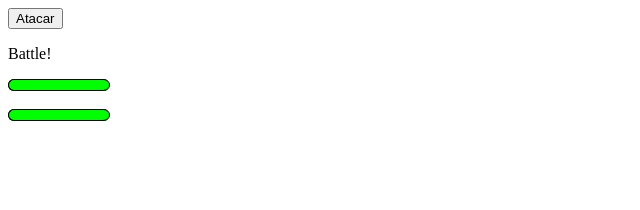
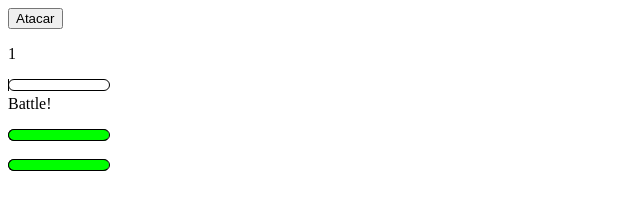
Before and after one commit to hugoFreit4s/oop-rpg, a website with bundled scripts: page index.html in a window 1280 px wide. Shown: the whole page, without its empty margins (0-640 px from the left). Built offline with nearby package versions, Linux system fonts and the light colour scheme.

Commit message:
Level bar added to the screen

```diff
--- a/Classes/Player.ts
+++ b/Classes/Player.ts
@@ -29,6 +29,10 @@ export default class Player extends Entity {
 
     get playerRequiredExp(): number {
         return this.requiredExp;
+    }
+
+    get playerLevel(): number {
+        return this.level;
     }
 
     getDmg(dmg: number): string {
--- a/Classes/UI.ts
+++ b/Classes/UI.ts
@@ -12,6 +12,7 @@ export default class UI {
         //Life percentage calc
         const playerLifePercentage = (p.hp / p.maxHp) * 100;
         const enemyLifePercentage = (e.hp / e.maxHp) * 100;
+        const levelPercentage = (p.playerExpAmount / p.playerRequiredExp) * 100;
 
         //External div
         const appDiv = document.createElement('div');
@@ -24,6 +25,22 @@ export default class UI {
         messageElement.id = 'message'
         msgDiv.appendChild(messageElement);
 
+        //Level div
+        const levelDiv = document.createElement('div');
+        const levelElement = document.createElement('p');
+        const levelBar = document.createElement('div');
+        levelBar.classList.add('life_bar');
+        const levelBarBg = document.createElement('div');
+        levelBarBg.classList.add('bar_bg');
+        const currentLevelBar = document.createElement('div');
+        currentLevelBar.classList.add('level_bar');
+        currentLevelBar.style.width = `${levelPercentage}%`
+        levelElement.innerText = p.playerLevel.toString();
+        levelBar.appendChild(levelBarBg);
+        levelBar.appendChild(currentLevelBar);
+        levelDiv.appendChild(levelElement);
+        levelDiv.appendChild(levelBar);
+
         //Attack button
         const attackBtn = document.createElement('button');
         attackBtn.innerText = 'Attack!';
@@ -32,7 +49,7 @@ export default class UI {
         const playerLifebarDiv = document.createElement('div');
         playerLifebarDiv.classList.add('life_bar');
         const playerLifebarBg = document.createElement('div');
-        playerLifebarBg.classList.add('lifebar_bg');
+        playerLifebarBg.classList.add('bar_bg');
         const playerCurrentLifeDiv = document.createElement('div');
         playerCurrentLifeDiv.classList.add('pcurrent_lifebar');
         playerCurrentLifeDiv.style.width = `${playerLifePercentage}%`;
@@ -42,7 +59,7 @@ export default class UI {
         enemyLifebarDiv.classList.add('life_bar');
         enemyLifebarDiv.classList.add('enemy_lifebar');
         const enemyLifebarBg = document.createElement('div');
-        enemyLifebarBg.classList.add('lifebar_bg');
+        enemyLifebarBg.classList.add('bar_bg');
         const enemyCurrentLifeDiv = document.createElement('div');
         enemyCurrentLifeDiv.classList.add('pcurrent_lifebar');
         enemyCurrentLifeDiv.style.width = `${enemyLifePercentage}%`;
@@ -54,6 +71,7 @@ export default class UI {
         playerLifebarDiv.appendChild(playerLifebarBg);
         playerLifebarDiv.appendChild(playerCurrentLifeDiv);
         //Append to appDiv
+        appDiv.appendChild(levelDiv);
         appDiv.appendChild(msgDiv);
         appDiv.appendChild(playerLifebarDiv);
         appDiv.appendChild(enemyLifebarDiv);
--- a/index.ts
+++ b/index.ts
@@ -31,10 +31,10 @@ attackBtn?.addEventListener('click', () => {
         const randomXpLoot = Helper.generateRandomIntNumber(5);
         const randomRace = races[Helper.generateRandomIntNumber(2)];
         e = new Enemy(randomMaxHP, hp, randomStrength, randomDef, randomName, randomXpLoot, 'Orc', [new Armor('Wood Armor', 0, 2, 0, 1, crypto.randomUUID())]);
+        p.increasePlayerExpAmount(e.xpLoot);
+        message += `\nNew enemy: ${e.name} --- HP: ${e.hp} / ${e.maxHp}`
         UI.renderScreen(p, e);
-        message += `\nNew enemy: ${e.name} --- HP: ${e.hp} / ${e.maxHp}`
         UI.setBattleMessage(message);
-        // p.increasePlayerExpAmount(e.xpLoot);
     } else if (p.hp === 0) {
         UI.renderScreen(p, e);
         UI.setBattleMessage(`DEFEATED! HP: ${p.hp} / ${p.maxHp}`);
--- a/style.css
+++ b/style.css
@@ -13,7 +13,7 @@
     margin-top: 20px;
 }
 
-.lifebar_bg {
+.bar_bg {
     position: absolute;
     border: 1px solid black;
     border-radius: 6px;
@@ -32,7 +32,7 @@
     transition: width 0.3s ease;
 }
 
-#current_level_bar{
+.level_bar{
     position: absolute;
     border: 1px solid black;
     border-right: 0px;
```
Also changed, not shown: dist/Classes/Player.js, dist/Classes/UI.js, dist/index.js.
